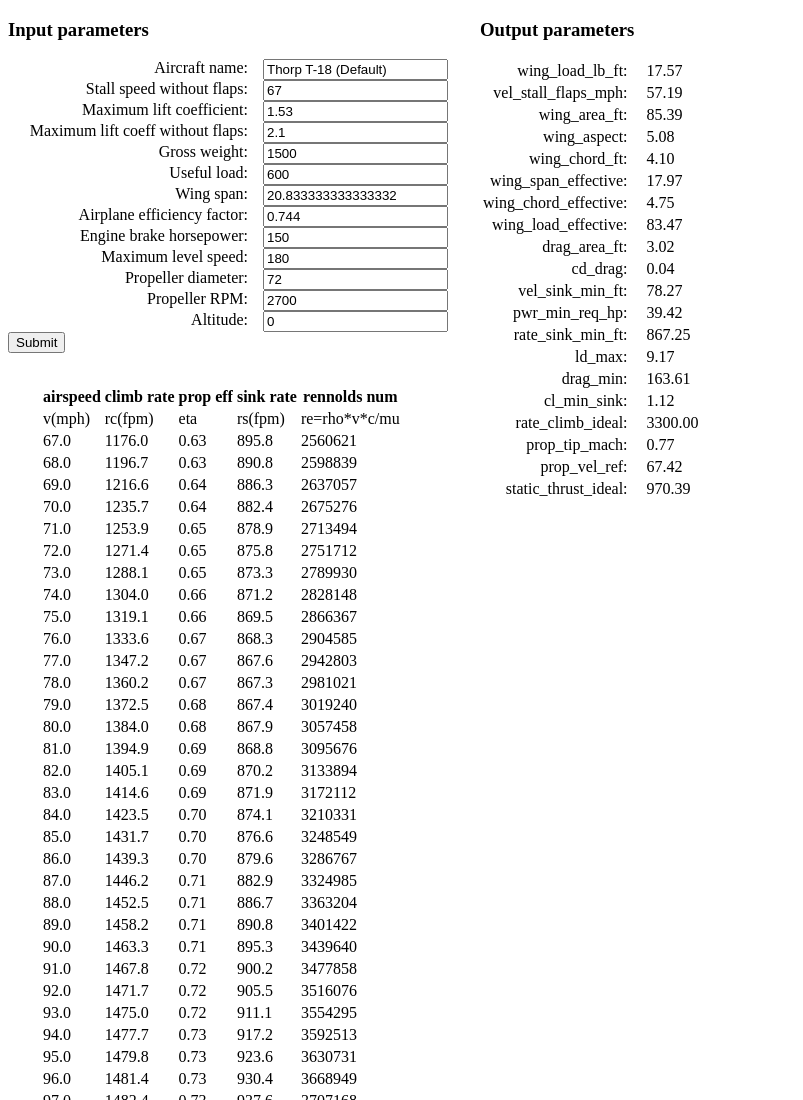
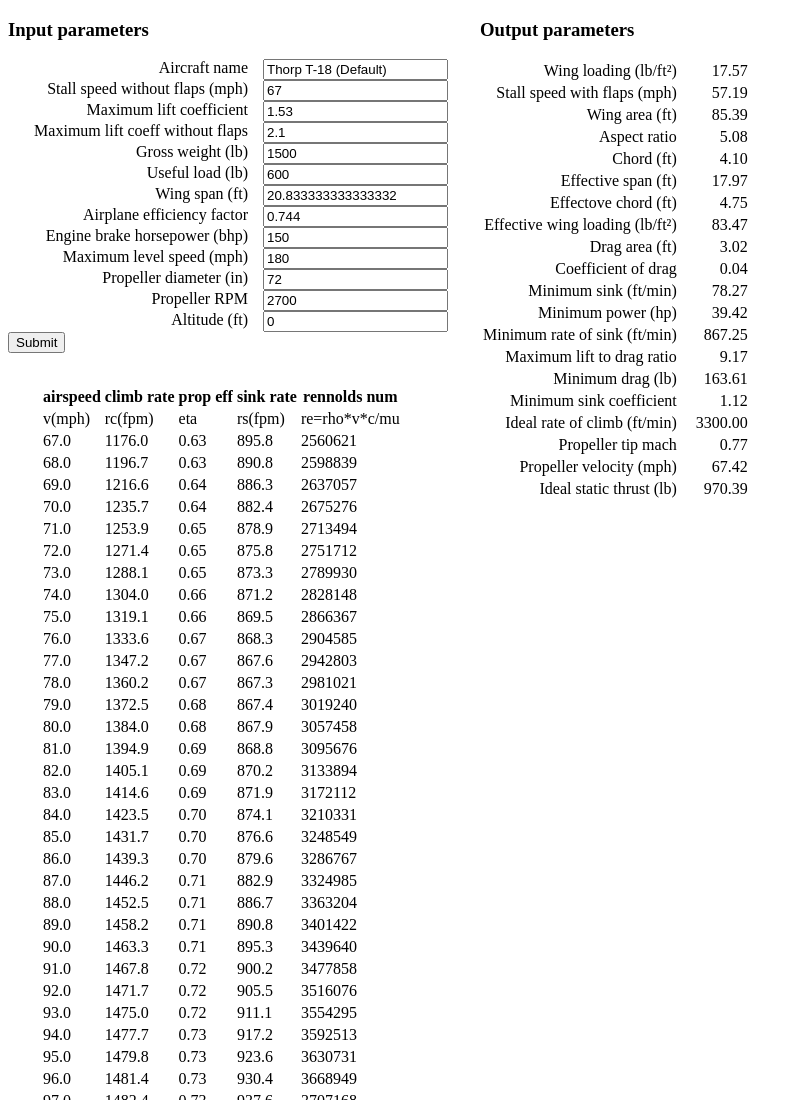
Before and after one commit to pmw57/air-perf, a plain HTML site: page air-perf.html in a window 1280 px wide. Shown: the top 1100 px of the page, without its empty margins (0-803 px from the left). Drawn offline with Linux system fonts and the light colour scheme.

Commit message:
Tidy up the parameter descriptions

```diff
--- a/air-perf.html
+++ b/air-perf.html
@@ -7,45 +7,45 @@
     <div id="perf">
         <h3>Input parameters</h3>
         <form id="input">
-            <p><label for="name">Aircraft name: </label><input id="name" name="name"></p>
-            <p><label for="vel_stall_clean_mph">Stall speed without flaps: </label><input id="vel_stall_clean_mph" name="vel_stall_clean_mph"></p>
-            <p><label for="cl_max_clean">Maximum lift coefficient: </label><input id="cl_max_clean" name="cl_max_clean"></p>
-            <p><label for="cl_max_flap">Maximum lift coeff without flaps: </label><input name="cl_max_flap"></p>
-            <p><label for="gross_lb">Gross weight: </label><input id="gross_lb" name="gross_lb"></p>
-            <p><label for="useful_load_lb">Useful load: </label><input id="useful_load_lb" name="useful_load_lb"></p>
-            <p><label for="wing_span_ft">Wing span: </label><input id="wing_span_ft" name="wing_span_ft"></p>
-            <p><label for="plane_efficiency">Airplane efficiency factor: </label><input id="plane_efficiency" name="plane_efficiency"></p>
-            <p><label for="bhp">Engine brake horsepower: </label><input id="bhp" name="bhp"></p>
-            <p><label for="vel_max_mph">Maximum level speed: </label><input id="vel_max_mph" name="vel_max_mph"></p>
-            <p><label for="prop_dia_in">Propeller diameter: </label><input id="prop_dia_in" name="prop_dia_in"></p>
-            <p><label for="prop_max_rpm">Propeller RPM: </label><input id="prop_max_rpm" name="prop_max_rpm"></p>
-            <p><label for="altitude">Altitude: </label><input id="altitude" name="altitude"></p>
+            <p><label for="name">Aircraft name </label><input id="name" name="name"></p>
+            <p><label for="vel_stall_clean_mph">Stall speed without flaps (mph) </label><input id="vel_stall_clean_mph" name="vel_stall_clean_mph"></p>
+            <p><label for="cl_max_clean">Maximum lift coefficient </label><input id="cl_max_clean" name="cl_max_clean"></p>
+            <p><label for="cl_max_flap">Maximum lift coeff without flaps </label><input name="cl_max_flap"></p>
+            <p><label for="gross_lb">Gross weight (lb) </label><input id="gross_lb" name="gross_lb"></p>
+            <p><label for="useful_load_lb">Useful load (lb) </label><input id="useful_load_lb" name="useful_load_lb"></p>
+            <p><label for="wing_span_ft">Wing span (ft) </label><input id="wing_span_ft" name="wing_span_ft"></p>
+            <p><label for="plane_efficiency">Airplane efficiency factor </label><input id="plane_efficiency" name="plane_efficiency"></p>
+            <p><label for="bhp">Engine brake horsepower (bhp) </label><input id="bhp" name="bhp"></p>
+            <p><label for="vel_max_mph">Maximum level speed (mph) </label><input id="vel_max_mph" name="vel_max_mph"></p>
+            <p><label for="prop_dia_in">Propeller diameter (in) </label><input id="prop_dia_in" name="prop_dia_in"></p>
+            <p><label for="prop_max_rpm">Propeller RPM </label><input id="prop_max_rpm" name="prop_max_rpm"></p>
+            <p><label for="altitude">Altitude (ft) </label><input id="altitude" name="altitude"></p>
             <p><input type="submit"></p>
         </form>
     </div>
     <div id="summary">
         <h3>Output parameters</h3>
         <table>
-            <tr><th>wing_load_lb_ft</th><td id="wing_load_lb_ft">&nbsp;</td></tr>
-            <tr><th>vel_stall_flaps_mph</th><td id="vel_stall_flaps_mph">&nbsp;</td></tr>
-            <tr><th>wing_area_ft</th><td id="wing_area_ft">&nbsp;</td></tr>
-            <tr><th>wing_aspect</th><td id="wing_aspect">&nbsp;</td></tr>
-            <tr><th>wing_chord_ft</th><td id="wing_chord_ft">&nbsp;</td></tr>
-            <tr><th>wing_span_effective</th><td id="wing_span_effective">&nbsp;</td></tr>
-            <tr><th>wing_chord_effective</th><td id="wing_chord_effective">&nbsp;</td></tr>
-            <tr><th>wing_load_effective</th><td id="wing_load_effective">&nbsp;</td></tr>
-            <tr><th>drag_area_ft</th><td id="drag_area_ft">&nbsp;</td></tr>
-            <tr><th>cd_drag</th><td id="cd_drag">&nbsp;</td></tr>
-            <tr><th>vel_sink_min_ft</th><td id="vel_sink_min_ft">&nbsp;</td></tr>
-            <tr><th>pwr_min_req_hp</th><td id="pwr_min_req_hp">&nbsp;</td></tr>
-            <tr><th>rate_sink_min_ft</th><td id="rate_sink_min_ft">&nbsp;</td></tr>
-            <tr><th>ld_max</th><td id="ld_max">&nbsp;</td></tr>
-            <tr><th>drag_min</th><td id="drag_min">&nbsp;</td></tr>
-            <tr><th>cl_min_sink</th><td id="cl_min_sink">&nbsp;</td></tr>
-            <tr><th>rate_climb_ideal</th><td id="rate_climb_ideal">&nbsp;</td></tr>
-            <tr><th>prop_tip_mach</th><td id="prop_tip_mach">&nbsp;</td></tr>
-            <tr><th>prop_vel_ref</th><td id="prop_vel_ref">&nbsp;</td></tr>
-            <tr><th>static_thrust_ideal</th><td id="static_thrust_ideal">&nbsp;</td></tr>
+            <tr><th>Wing loading (lb/ft²)</th><td id="wing_load_lb_ft">&nbsp;</td></tr>
+            <tr><th>Stall speed with flaps (mph)</th><td id="vel_stall_flaps_mph">&nbsp;</td></tr>
+            <tr><th>Wing area (ft)</th><td id="wing_area_ft">&nbsp;</td></tr>
+            <tr><th>Aspect ratio</th><td id="wing_aspect">&nbsp;</td></tr>
+            <tr><th>Chord (ft)</th><td id="wing_chord_ft">&nbsp;</td></tr>
+            <tr><th>Effective span (ft)</th><td id="wing_span_effective">&nbsp;</td></tr>
+            <tr><th>Effectove chord (ft)</th><td id="wing_chord_effective">&nbsp;</td></tr>
+            <tr><th>Effective wing loading (lb/ft²)</th><td id="wing_load_effective">&nbsp;</td></tr>
+            <tr><th>Drag area (ft)</th><td id="drag_area_ft">&nbsp;</td></tr>
+            <tr><th>Coefficient of drag</th><td id="cd_drag">&nbsp;</td></tr>
+            <tr><th>Minimum sink (ft/min)</th><td id="vel_sink_min_ft">&nbsp;</td></tr>
+            <tr><th>Minimum power (hp)</th><td id="pwr_min_req_hp">&nbsp;</td></tr>
+            <tr><th>Minimum rate of sink (ft/min)</th><td id="rate_sink_min_ft">&nbsp;</td></tr>
+            <tr><th>Maximum lift to drag ratio</th><td id="ld_max">&nbsp;</td></tr>
+            <tr><th>Minimum drag (lb)</th><td id="drag_min">&nbsp;</td></tr>
+            <tr><th>Minimum sink coefficient</th><td id="cl_min_sink">&nbsp;</td></tr>
+            <tr><th>Ideal rate of climb (ft/min)</th><td id="rate_climb_ideal">&nbsp;</td></tr>
+            <tr><th>Propeller tip mach</th><td id="prop_tip_mach">&nbsp;</td></tr>
+            <tr><th>Propeller velocity (mph)</th><td id="prop_vel_ref">&nbsp;</td></tr>
+            <tr><th>Ideal static thrust (lb)</th><td id="static_thrust_ideal">&nbsp;</td></tr>
         </table>
     </div>
 </div>
--- a/style.css
+++ b/style.css
@@ -24,8 +24,8 @@ label {
 	padding-right: 1em;
 	font-weight: normal;
 }
-#summary th:after {
-	content: ":";
+#summary td {
+	text-align: right;
 }
 #results {
 	margin-top: 2em;
```
